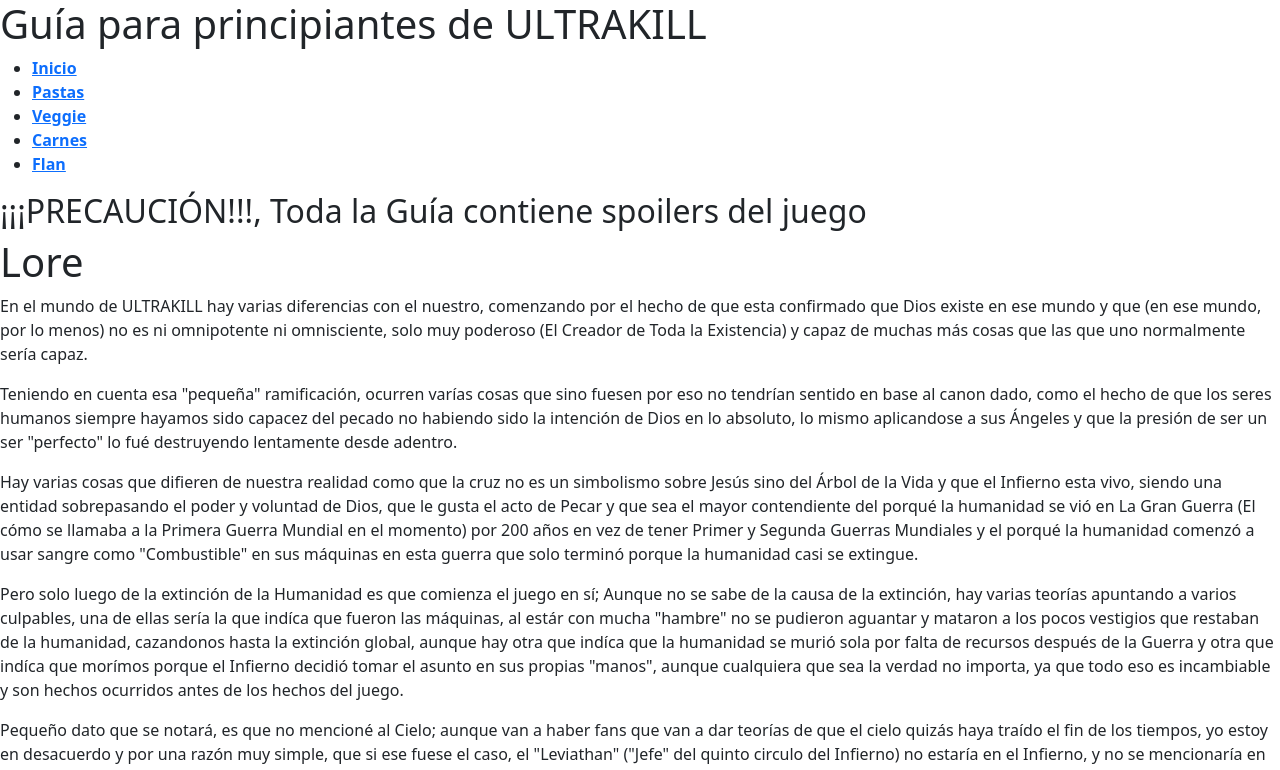
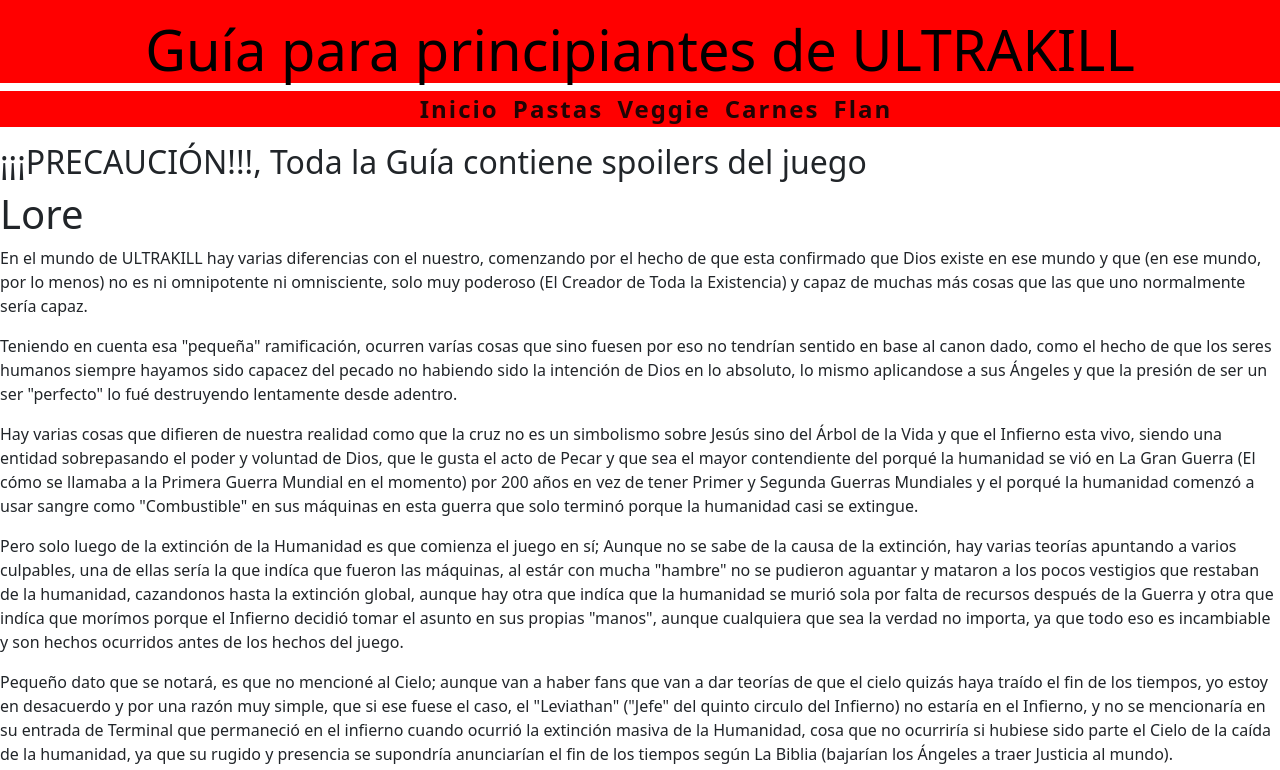
Before and after one commit to MRG-4/MiPrimerSitio, a plain HTML site: page index.html in a window 1280 px wide. Shown: the top 770 px of the page. Drawn offline with nearby package versions, Linux system fonts and the light colour scheme; files that its build step writes are made by us from their sources; the site is published under a folder, as on GitHub Pages, so addresses that start at the root find nothing; a web font is replaced by a local one.

Commit message:
index.html

```diff
--- a/index.html
+++ b/index.html
@@ -5,9 +5,9 @@
     <meta name="viewport" content="width=device-width, initial-scale=1.0">
     <title>Guía para principiantes de ULTRAKILL</title>
     <link href="https://cdn.jsdelivr.net/npm/bootstrap@5.3.6/dist/css/bootstrap.min.css" rel="stylesheet" integrity="sha384-4Q6Gf2aSP4eDXB8Miphtr37CMZZQ5oXLH2yaXMJ2w8e2ZtHTl7GptT4jmndRuHDT" crossorigin="anonymous">
-    <link rel="stylesheet" href="/DW-1_Talento_Tech/Clase8/css/style.css">
-    <link rel="stylesheet" href="/DW-1_Talento_Tech/Clase8/css/producto.css">
-    <link rel="stylesheet" href="/DW-1_Talento_Tech/Clase8/css/flan.css">
+    <link rel="stylesheet" href="css/style.css">
+    <link rel="stylesheet" href="css/producto.css">
+    <link rel="stylesheet" href="css/flan.css">
     <link rel="preconnect" href="https://fonts.googleapis.com">
     <link rel="preconnect" href="https://fonts.gstatic.com" crossorigin>
     <link href="https://fonts.googleapis.com/css2?family=Comic+Relief:wght@400;700&family=Tagesschrift&display=swap" rel="stylesheet">
@@ -20,11 +20,11 @@
     </header>
     <nav>
         <ul>
-            <li><a href="/DW-1_Talento_Tech/Clase8/index.html"><strong>Inicio</strong></a></li>
-            <li><a href="/DW-1_Talento_Tech/Clase8/pastas.html"><strong>Pastas</strong></a></li>
-            <li><a href="/DW-1_Talento_Tech/Clase8/veggie.html"><strong>Veggie</strong></a></li>
-            <li><a href="/DW-1_Talento_Tech/Clase8/carnes.html"><strong>Carnes</strong></a></li>
-            <li><a href="/DW-1_Talento_Tech/Clase8/noticias.html"><strong>Flan</strong></a></li>
+            <li><a href="index.html"><strong>Inicio</strong></a></li>
+            <li><a href="pastas.html"><strong>Pastas</strong></a></li>
+            <li><a href="veggie.html"><strong>Veggie</strong></a></li>
+            <li><a href="carnes.html"><strong>Carnes</strong></a></li>
+            <li><a href="noticias.html"><strong>Flan</strong></a></li>
         </ul>
     </nav>
 <main>
```
